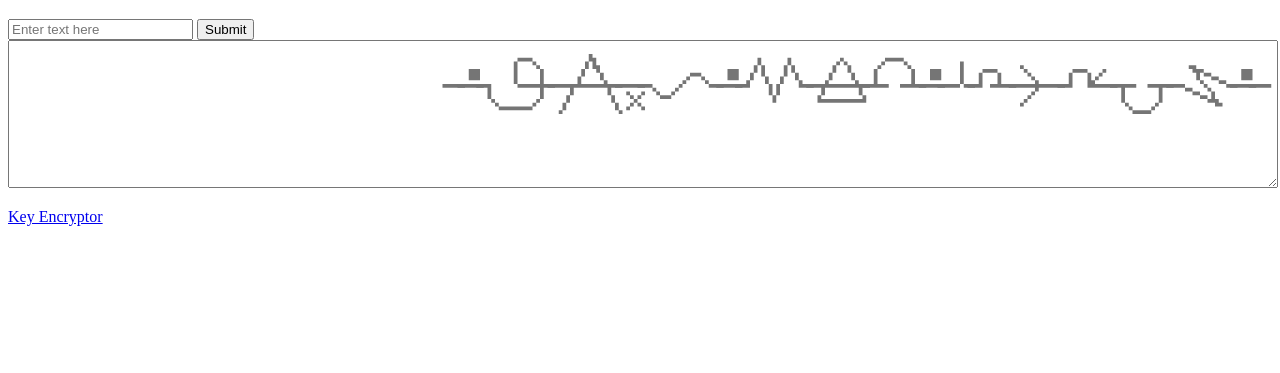
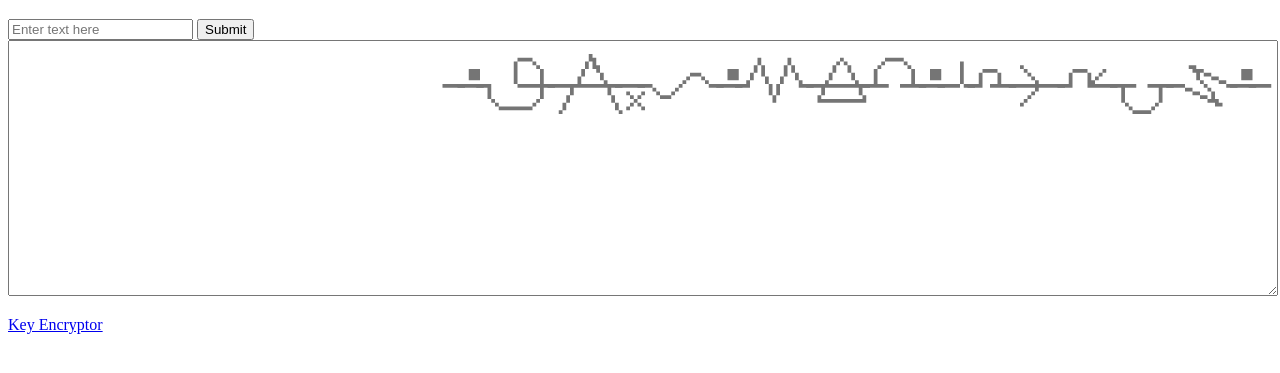
Before and after one commit to BunnyBoy1221/bunnyboy1221.github.io, a plain HTML site: page index.html in a window 1280 px wide. Shown: the part 61-434 px from the top of the page. Drawn offline with Linux system fonts and the light colour scheme.

Commit message:
Update styles.css

```diff
--- a/styles.css
+++ b/styles.css
@@ -8,6 +8,6 @@
     font-size: 30px;
     text-align: right;
     width: 100%;
-    height: 400%;
+    height: 250px;
     word-wrap: break-all;
 }
```
